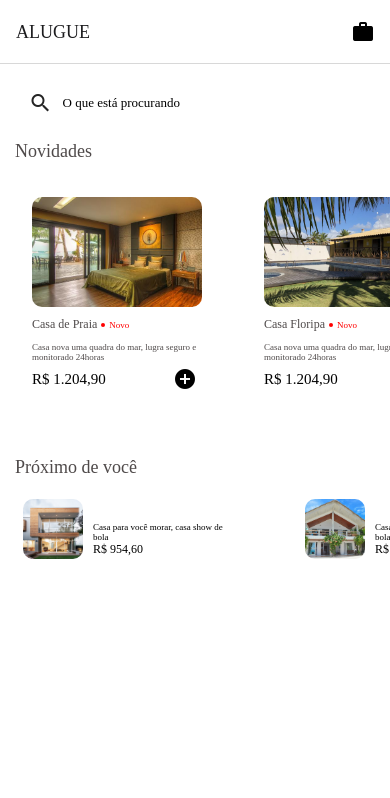
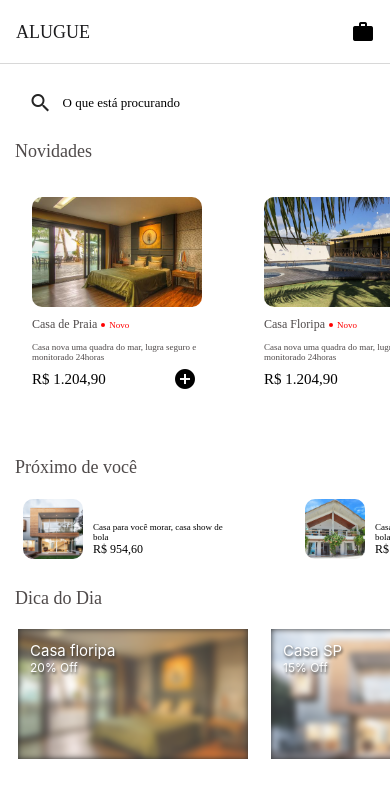
Before and after one commit to DigitalHDR/app-casas-para-comprar, a React Native app: screen /Home in a window 390 px wide. Shown: the top 798 px of the page. Built offline with nearby package versions, Linux system fonts and the light colour scheme.

Commit message:
Dicas de casas

```diff
--- /dev/null
+++ b/src/components/Recommended.js
@@ -0,0 +1,44 @@
+import React from 'react';
+import {View, Text, StyleSheet, ImageBackground} from 'react-native';
+
+export default function Recommended(props) {
+  return (
+    <ImageBackground
+      source={props.cover}
+      style={styles.container}
+      blurRadius={3}>
+      <Text style={[styles.house, styles.shadow]}>{props.house}</Text>
+
+      <Text style={[styles.description, styles.shadow]}>{props.offer} Off</Text>
+    </ImageBackground>
+  );
+}
+
+const styles = StyleSheet.create({
+  container: {
+    height: 130,
+    width: 230,
+    marginRight: 20,
+    marginBottom: 40,
+    opacity: 0.8,
+    backgroundColor: '#000',
+    marginLeft: 3,
+    padding: 12,
+    marginTop: 20,
+  },
+  house: {
+    fontFamily: '',
+    color: '#fff',
+    fontSize: 15,
+  },
+  description: {
+    fontSize: 12,
+    fontFamily: '',
+    color: '#fff',
+  },
+  shadow: {
+    textShadowOffset: {width: 1, height: 2},
+    textShadowRadius: 3,
+    textShadowColor: '#000',
+  },
+});
--- a/src/pages/Home.js
+++ b/src/pages/Home.js
@@ -7,6 +7,7 @@ import {useNavigation} from '@react-navigation/native';
 
 import New from '../components/New';
 import House from '../components/House';
+import Recommended from '../components/Recommended';
 
 export default function Home() {
   const natigation = useNavigation();
@@ -63,6 +64,29 @@ export default function Home() {
         <House cover={require('../assets/house5.jpg')} />
         <House cover={require('../assets/house6.jpg')} />
       </ScrollView>
+
+      <Text style={[styles.title, {marginTop: 20}]}>Dica do Dia</Text>
+
+      <ScrollView
+        horizontal
+        showsHorizontalScrollIndicator={false}
+        style={{paddingHorizontal: 15}}>
+        <Recommended
+          cover={require('../assets/house1.jpg')}
+          house="Casa floripa"
+          offer="20%"
+        />
+        <Recommended
+          cover={require('../assets/house4.jpg')}
+          house="Casa SP"
+          offer="15%"
+        />
+        <Recommended
+          cover={require('../assets/house6.jpg')}
+          house="Casa Rio"
+          offer="10%"
+        />
+      </ScrollView>
     </ScrollView>
   );
 }
```
